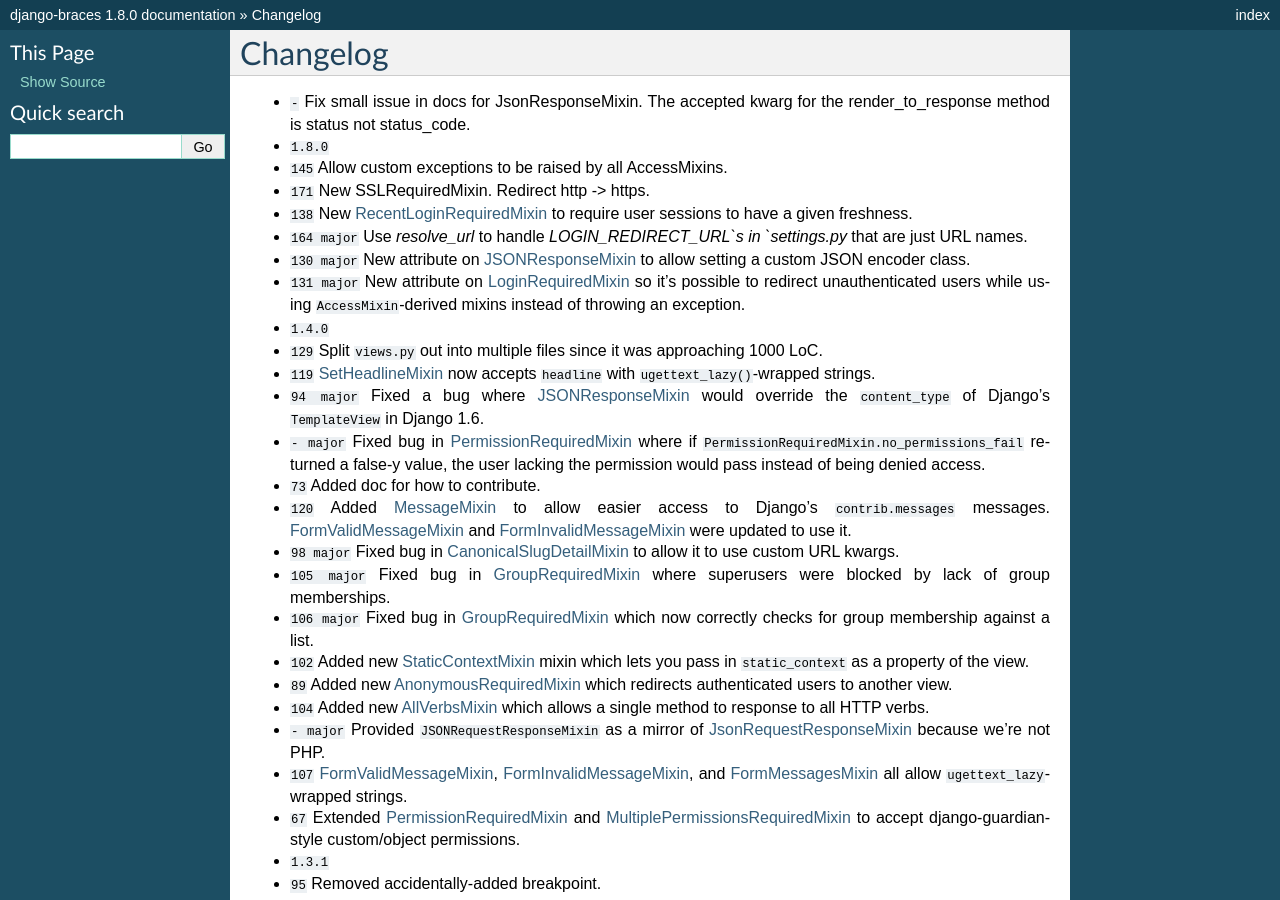
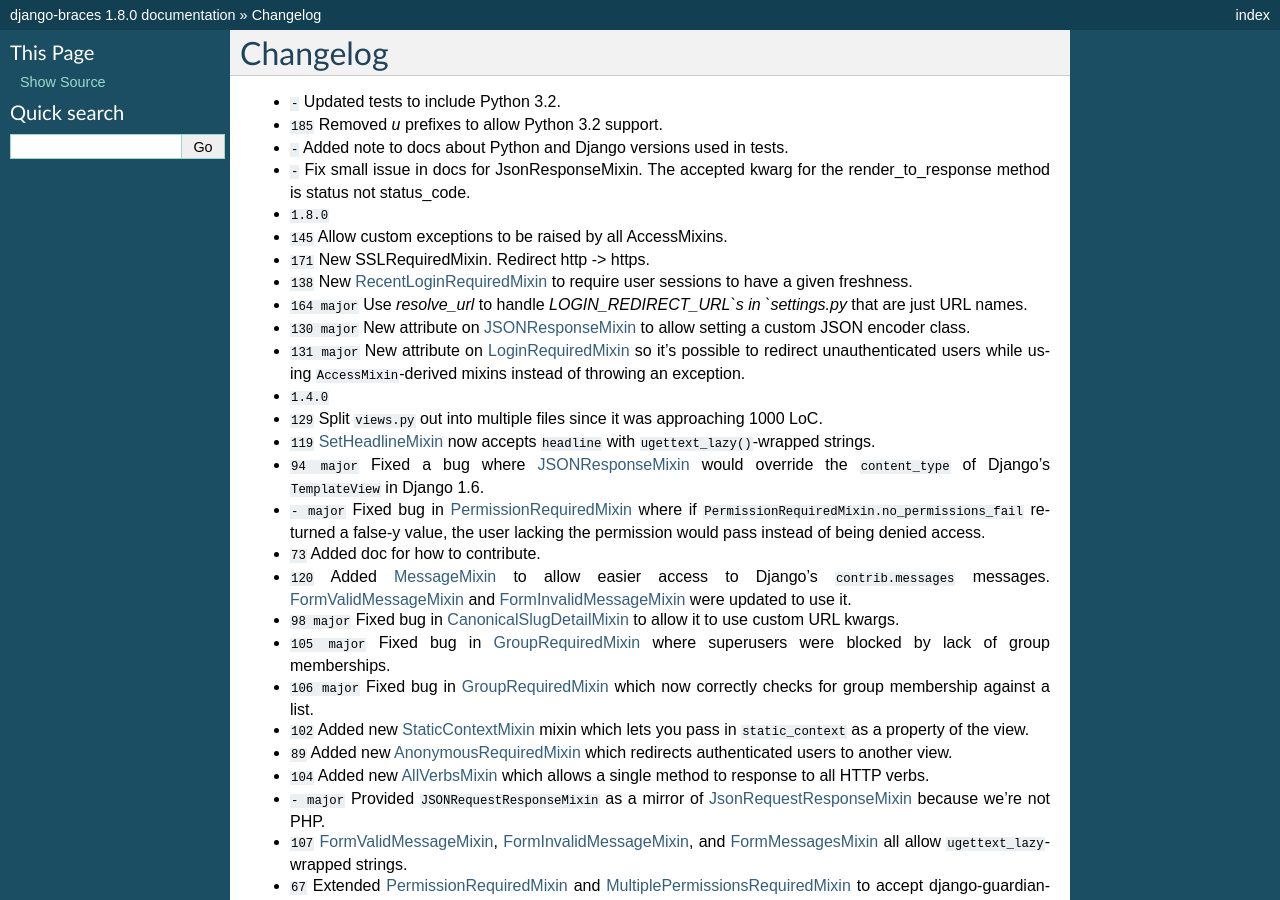
Before and after one commit to brack3t/django-braces, a Sphinx documentation site: the page built from docs/changelog.rst, in a window 1280 px wide and 900 px high. Built offline with Sphinx 7.4.7, drawn with Linux system fonts in a browser that asks for light colours; cross-references to code outside the pages are shown as plain code.

Commit message:
updated changelog

```diff
--- a/docs/changelog.rst
+++ b/docs/changelog.rst
@@ -4,6 +4,9 @@
 Changelog
 =========
 
+* :support:`-` Updated tests to include Python 3.2.
+* :bug:`185` Removed `u` prefixes to allow Python 3.2 support.
+* :support:`-` Added note to docs about Python and Django versions used in tests.
 * :support:`-` Fix small issue in docs for JsonResponseMixin. The accepted kwarg for the render_to_response method is status not status_code.
 * :release:`1.8.0 <2015-04-16>`
 * :support:`145` Allow custom exceptions to be raised by all AccessMixins.
```
